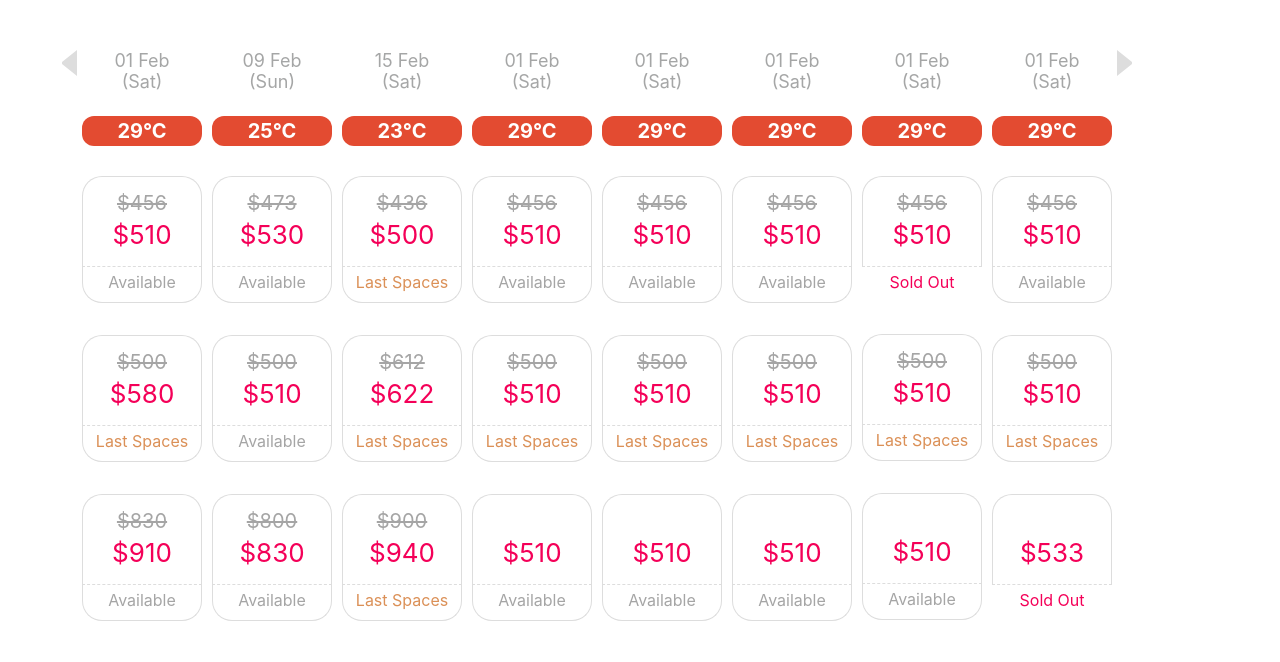
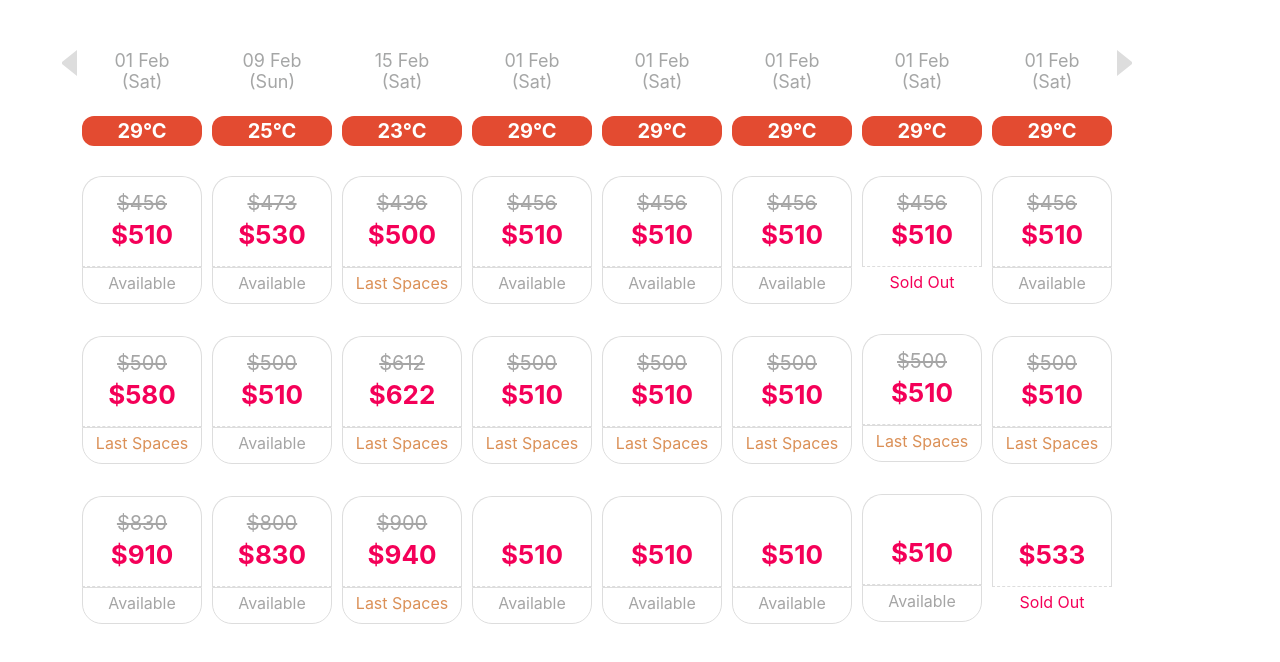
Before and after one commit to jasonvictorio/navigate-travel, a React (Create React App) app: page / in a window 1280 px wide. Shown: the top 662 px of the page. Built offline with nearby package versions, Linux system fonts and the light colour scheme; the HTML template or start-up script is replaced by a standard one.

Commit message:
refactor: move styles to css

```diff
--- a/src/App.js
+++ b/src/App.js
@@ -29,45 +29,17 @@ export class App extends Component {
 
   render () {
     return (
-      <div style={this.styles.app}>
-        <div style={this.styles.sliderContainer}>
-          <button style={this.styles.previous} onClick={() => this.slider.slickPrev()}></button>
-          <Slider style={this.styles.slider} ref={slider => (this.slider = slider)} {...this.sliderSettings}>
+      <div className="app">
+        <div className="sliderContainer">
+          <button className="previous" onClick={() => this.slider.slickPrev()}></button>
+          <Slider className="slider" ref={slider => (this.slider = slider)} {...this.sliderSettings}>
             { this.state.days.map(day => (<Day key={day.date} day={day} />))}
           </Slider>
-          <button style={this.styles.next} onClick={() => this.slider.slickNext()}></button>
+          <button className="next" onClick={() => this.slider.slickNext()}></button>
         </div>
       </div>
     )
   }
-
-  styles = {
-    app: {
-      padding: '50px 50px',
-    },
-    sliderContainer: {
-      display: 'flex',
-    },
-    slider: {
-      width: '1040px',
-    },
-    previous: {
-      backgroundColor: 'transparent',
-      width: '0',
-      height: '0',
-      borderStyle: 'solid',
-      borderWidth: '12px 15px 12px 0',
-      borderColor: 'transparent #DDDDDD transparent transparent',
-    },
-    next: {
-      backgroundColor: 'transparent',
-      width: '0',
-      height: '0',
-      borderStyle: 'solid',
-      borderWidth: '12px 0 12px 15px',
-      borderColor: 'transparent transparent transparent #DDDDDD',
-    },
-  }
 }
 
 export default App
--- a/src/components/Day.js
+++ b/src/components/Day.js
@@ -6,45 +6,19 @@ export class Day extends Component {
     const { dateText, dateDay, temperature, products } = this.props.day
 
     return (
-      <div style={this.styles.day}>
-        <div style={this.styles.date}>
+      <div className="day">
+        <div className="date">
           <span>{ dateText }</span>
           <span>({ dateDay })</span>
         </div>
-        <div style={this.styles.temperature}>
+        <div className="temperature">
           { temperature }
         </div>
-        <div style={this.styles.products}>
+        <div className="products">
           <Products products={products} />
         </div>
       </div>
     )
-  }
-
-  styles = {
-    day: {
-      padding: '0 5px',
-    },
-    date: {
-      color: '#A5A6A6',
-      display: 'flex',
-      flexDirection: 'column',
-      alignItems: 'center',
-      fontSize: '18px',
-      marginBottom: '24px',
-    },
-    temperature: {
-      color: '#FFFFFF',
-      backgroundColor: '#E34B31',
-      borderRadius: '12px',
-      textAlign: 'center',
-      fontSize: '20px',
-      fontWeight: 'bolder',
-      padding: '3px',
-      marginBottom: '30px',
-    },
-    products: {
-    },
   }
 }
 
--- a/src/components/Product.js
+++ b/src/components/Product.js
@@ -6,15 +6,15 @@ export class Product extends Component {
 
     return (
       <div>
-        <div style={this.styles.stubTop}>
-          <div style={this.styles.discount}>
+        <div className="stubTop">
+          <div className="discount">
             { priceWithDiscount }
           </div>
-          <div style={this.styles.price}>
+          <div className="price">
             { price }
           </div>
           </div>
-        <div style={this.styles.stubBottom}>
+        <div className="stubBottom" style={this.styles.stubBottom}>
           { status }
         </div>
       </div>
@@ -28,41 +28,13 @@ export class Product extends Component {
   }
 
   styles = {
-    stubTop: {
-      textAlign: 'center',
-      borderTopLeftRadius: '20px',
-      borderTopRightRadius: '20px',
-      border: '1px solid #DDDDDD',
-      borderBottom: '1px dashed #DDDDDD',
-      paddingTop: '14px',
-      paddingBottom: '16px',
-    },
     stubBottom: {
-      textAlign: 'center',
-      borderBottomLeftRadius: '20px',
-      borderBottomRightRadius: '20px',
       border: this.props.product.status == 'Sold Out'
         ? 'none'
         : '1px solid #DDDDDD',
-      borderTop: 'none',
       color: this.statusColor[this.props.product.status],
-      marginBottom: '32px',
-      paddingTop: '5px',
-      paddingBottom: '10px',
     },
-    discount: {
-      color: '#A5A5A5',
-      textDecoration: 'line-through',
-      fontSize: '20px',
-      marginBottom: '2px',
-      minHeight: '26px',
-    },
-    price: {
-      color: '#F40058',
-      fontSize: '26px',
-    }
   }
-
 }
 
 export default Product
--- a/src/index.css
+++ b/src/index.css
@@ -11,3 +11,99 @@ code {
   font-family: source-code-pro, Menlo, Monaco, Consolas, 'Courier New',
     monospace;
 }
+
+/* App.js */
+.app {
+  display: flex;
+  padding: 50px 50px;
+}
+
+
+.sliderContainer {
+  display: flex;
+}
+
+.slider {
+  width: 1040px;
+}
+
+.next,
+.previous {
+  background-color: transparent;
+  width: 0;
+  height: 0;
+  border-style: solid;
+  cursor: pointer;
+}
+
+.previous {
+  border-width: 12px 15px 12px 0;
+  border-color: transparent #DDDDDD transparent transparent;
+}
+
+.next {
+  border-width: 12px 0 12px 15px;
+  border-color: transparent transparent transparent #DDDDDD;
+}
+
+
+/* Day.js */
+.day {
+  padding: 0 5px;
+}
+
+.date {
+  color: #A5A6A6;
+  display: flex;
+  flex-direction: column;
+  align-items: center;
+  font-size: 18px;
+  margin-bottom: 24px;
+}
+
+.temperature {
+  color: #FFFFFF;
+  background-color: #E34B31;
+  border-radius: 12px;
+  text-align: center;
+  font-size: 20px;
+  font-weight: bolder;
+  padding: 3px;
+  margin-bottom: 30px;
+}
+
+
+/* Product.js */
+.stubTop {
+  text-align: center;
+  border-top-left-radius: 20px;
+  border-top-right-radius: 20px;
+  border: 1px solid #DDDDDD;
+  border-bottom: 1px dashed #DDDDDD;
+  padding-top: 14px;
+  padding-bottom: 16px;
+}
+
+.stubBottom {
+  text-align: center;
+  border-bottom-left-radius: 20px;
+  border-bottom-right-radius: 20px;
+  border-top: none;
+  margin-bottom: 32px;
+  padding-top: 5px;
+  padding-bottom: 10px;
+}
+
+.discount {
+  color: #A5A5A5;
+  text-decoration: line-through;
+  font-size: 20px;
+  margin-bottom: 2px;
+  min-height: 26px;
+}
+
+.price {
+  color: #F40058;
+  font-size: 26px;
+  font-weight: bold;
+}
```
